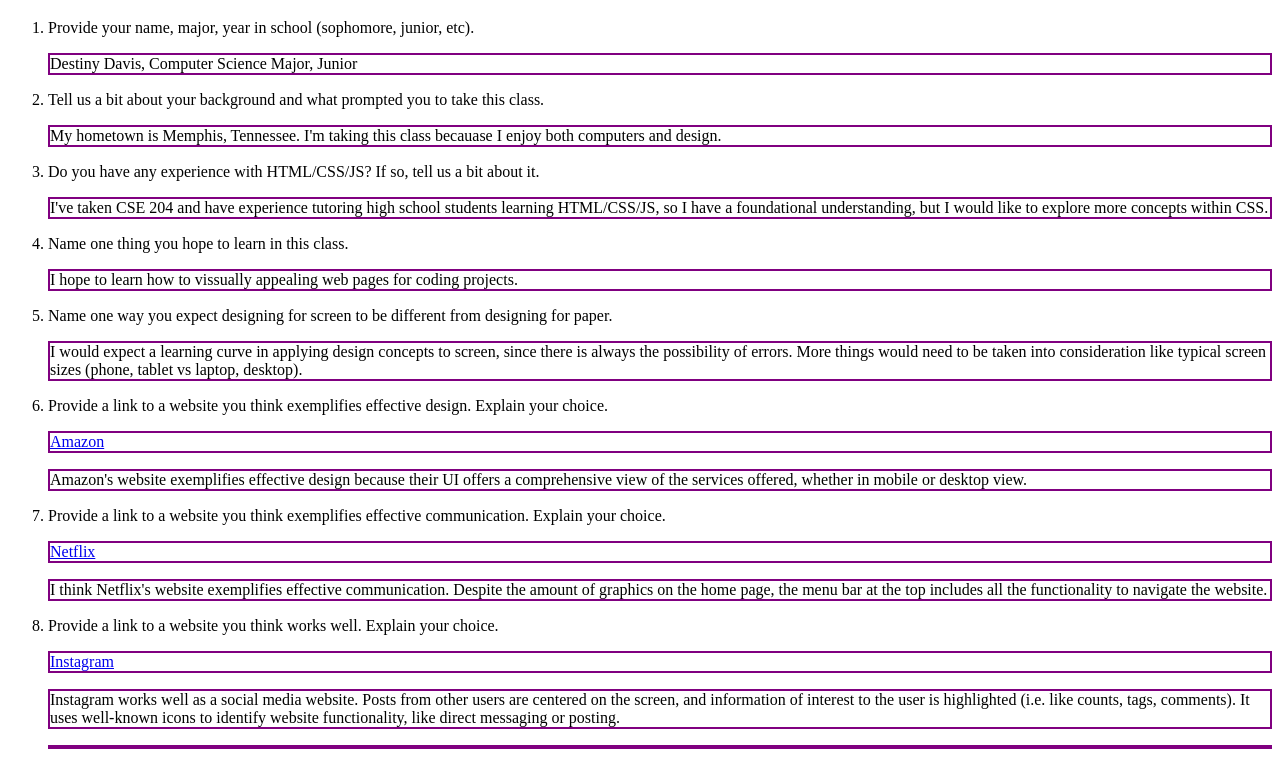
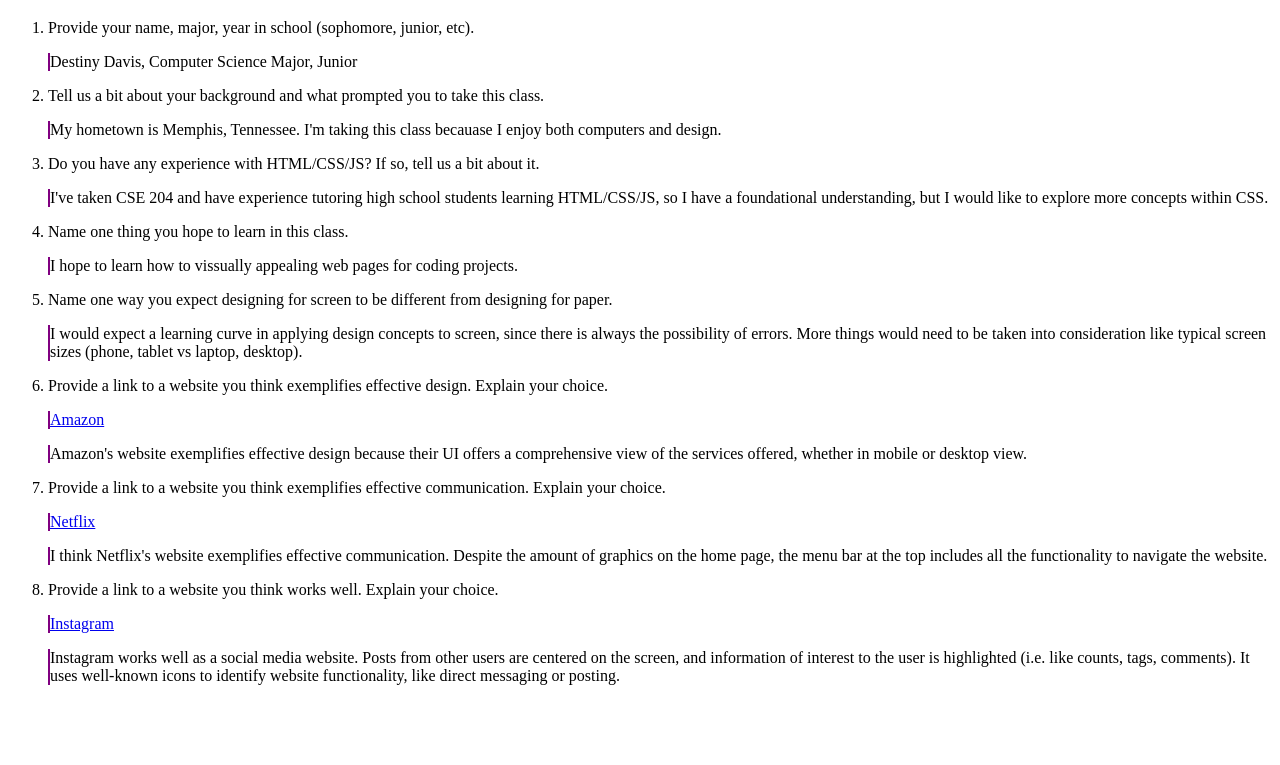
Before and after one commit to Destiny2024/iffall2023, a plain HTML site: page intro-questions/index.html in a window 1280 px wide. Shown: the part 61-826 px from the top of the page. After the commit the page ends 800 px from the top, so only its background shows below. Drawn offline with Linux system fonts and the light colour scheme.

Commit message:
style update

```diff
--- a/intro-questions/index.html
+++ b/intro-questions/index.html
@@ -7,7 +7,7 @@
                 color: purple;
             }
             p {
-                border: 2px solid purple;
+                border-left: 2px solid purple;
             }
         </style>
     </head>
```
